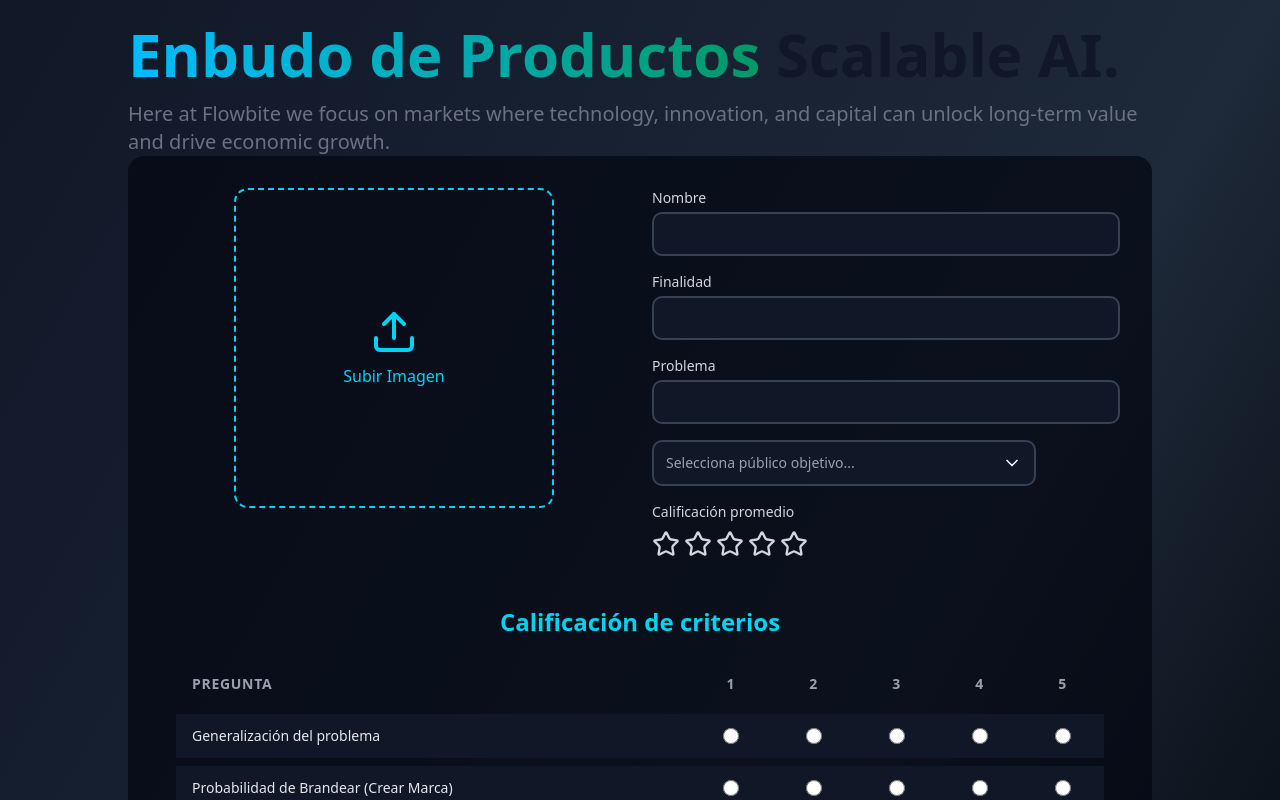
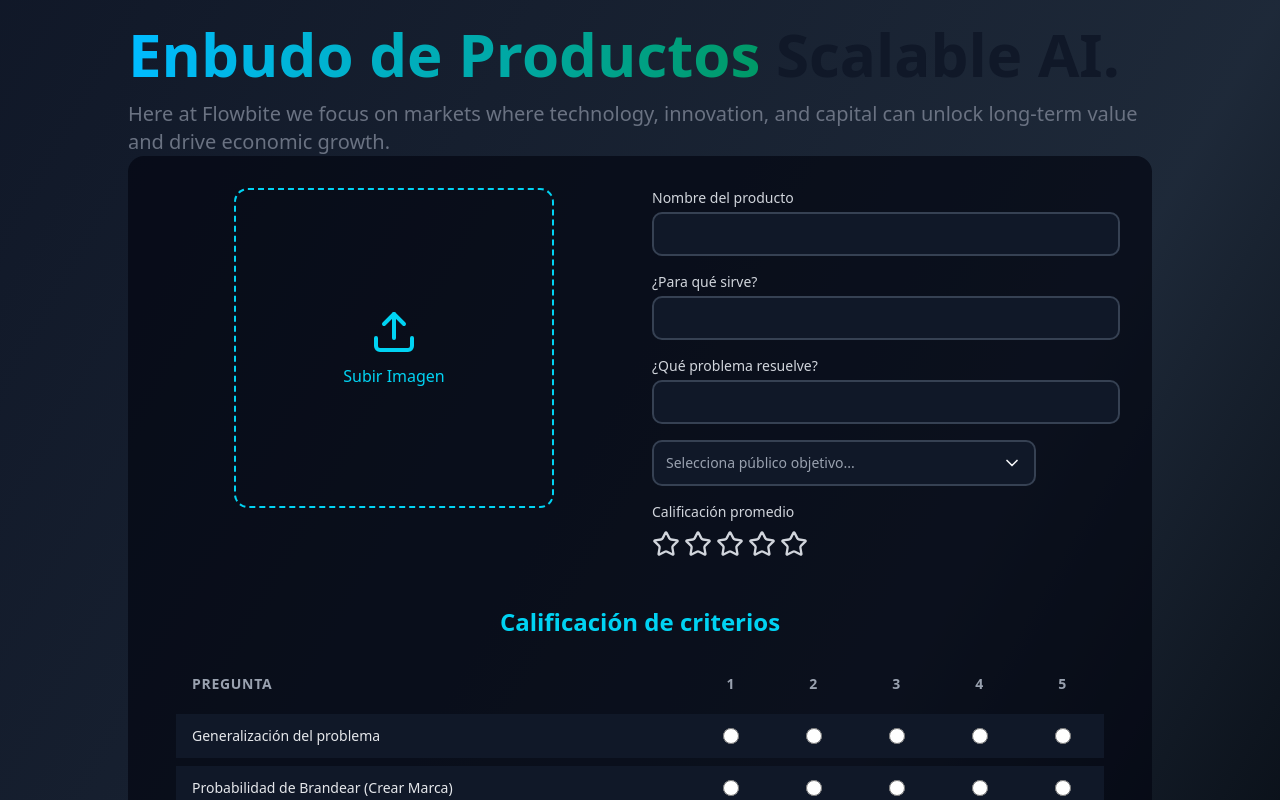
Before and after one commit to SamuelRodriguezC/products-rate, a Next.js app: page / in a window 1280 px wide. Shown: the top 800 px of the page. Built offline with nearby package versions, Linux system fonts and the light colour scheme.

Commit message:
Ajustar labels

```diff
--- a/components/ProductForm.tsx
+++ b/components/ProductForm.tsx
@@ -140,21 +140,21 @@ const ProductForm = () => {
           <TextInput
             name="name"
             type="text"
-            label="Nombre"
+            label="Nombre del producto"
             value={formData.name}
             onChange={handleChange}
           />
           <TextInput
             name="purpose"
             type="text"
-            label="Finalidad"
+            label="¿Para qué sirve?"
             value={formData.purpose}
             onChange={handleChange}
           />
           <TextInput
             name="problem"
             type="text"
-            label="Problema"
+            label="¿Qué problema resuelve?"
             value={formData.problem}
             onChange={handleChange}
           />
```
